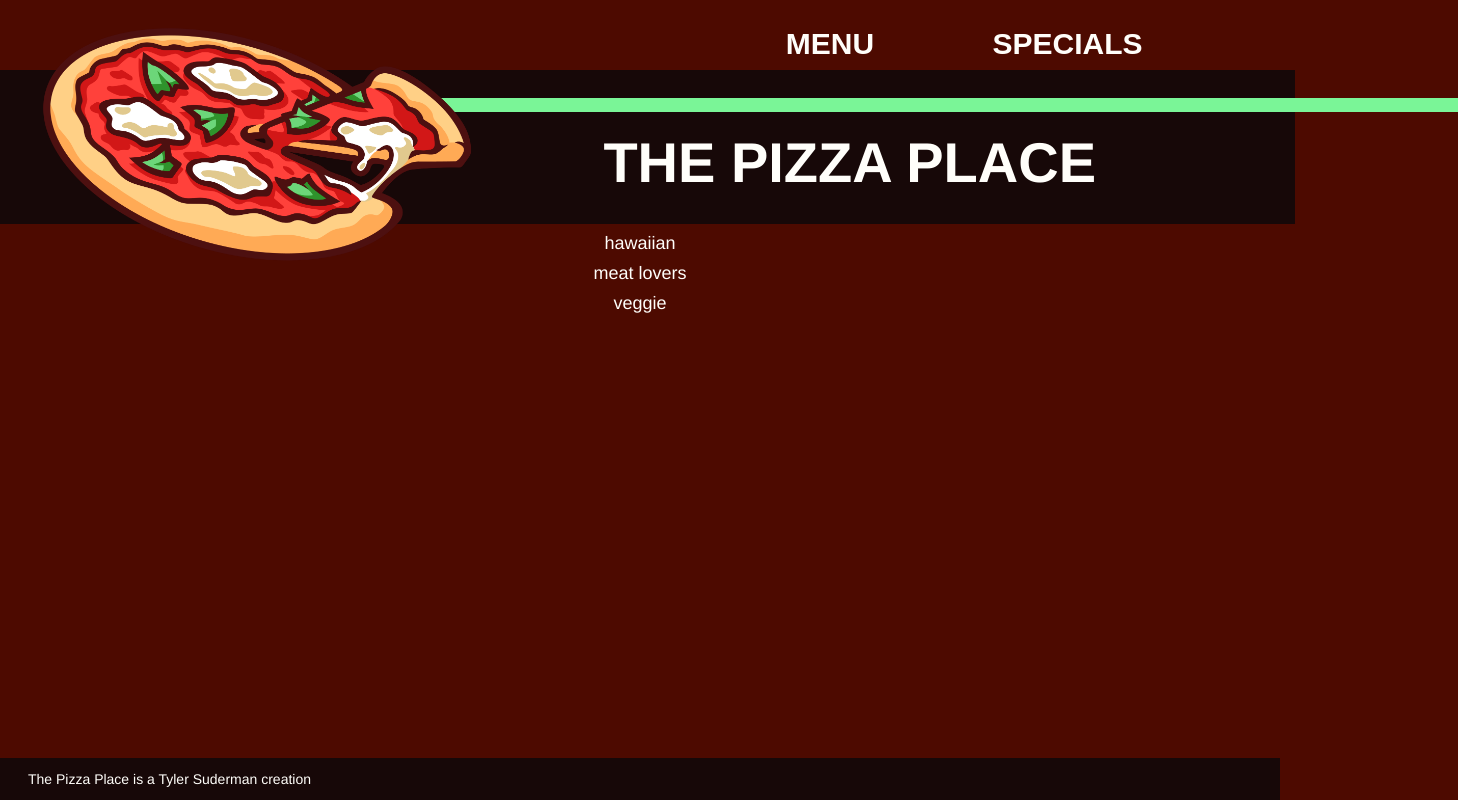
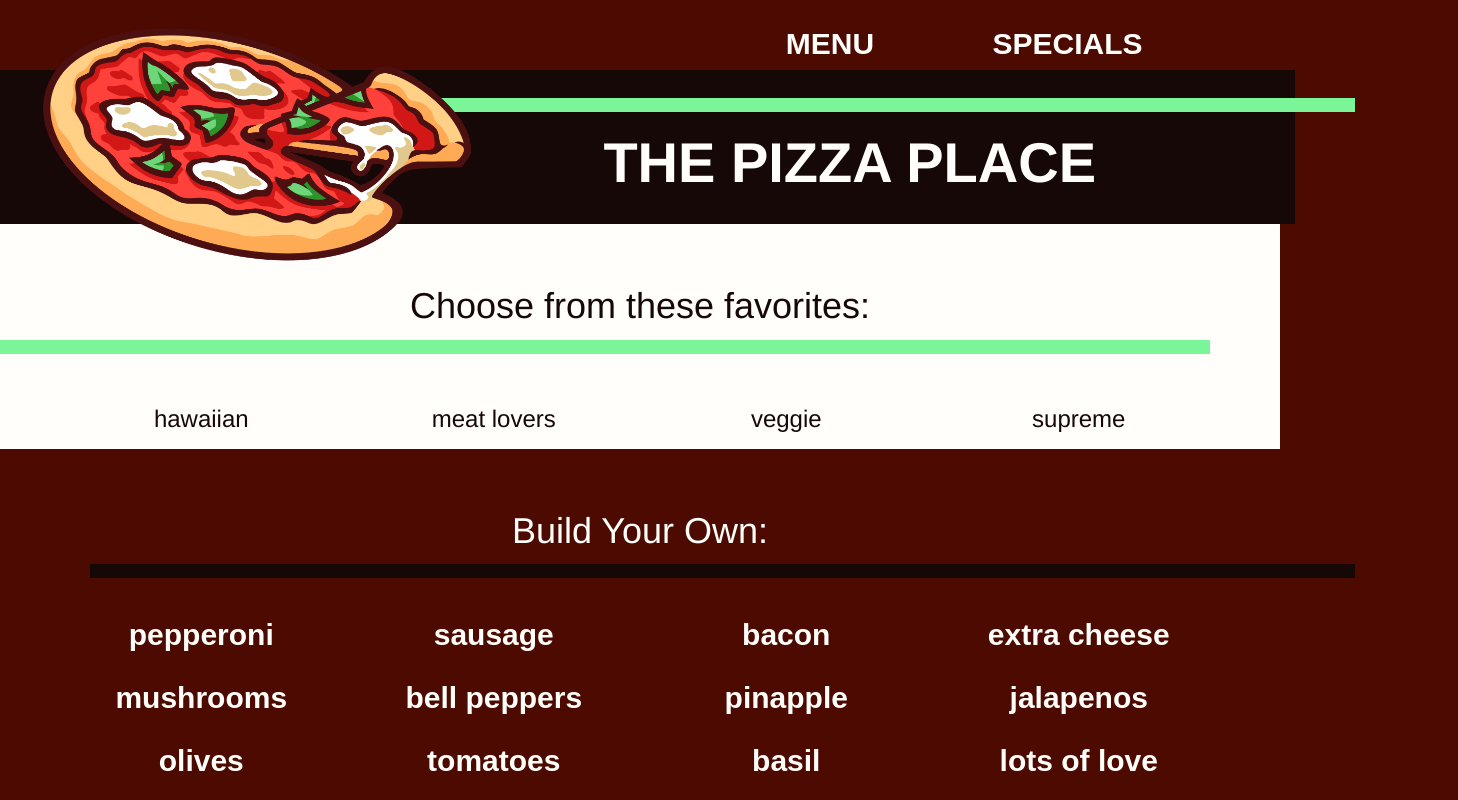
Before and after one commit to tcsuder/codereview-w4d5, a plain HTML site: page index.html in a window 1280 px wide. Shown: the whole page, 1458 px wide, since content can reach past the window. Drawn offline with Linux system fonts and the light colour scheme.

Commit message:
set up user options in html

```diff
--- a/css/styles.css
+++ b/css/styles.css
@@ -15,7 +15,7 @@ h2 {
 }
 
 #pizza-dash {
-  width: 120%;
+  width: 111%;
   margin-left: 20px;
   margin-top: 2em;
   border-top: 1em solid #7AF597;
@@ -51,9 +51,52 @@ h2 {
   margin-top: .5em;
   text-align: center;
   background-color: #170808;
-  color: #FFFEFA;
   border-top-left-radius: 2em;
   border-top-right-radius: 2em;
+}
+
+#specials-menu {
+  padding-top: 3em;
+  background-color: #FFFEFA;
+  color: #170808;
+  text-align: center;
+}
+
+#specials-menu hr {
+  margin-left: -20em;
+  margin-top: 1em;
+  border-top: 1em solid #7AF597;
+}
+
+#specials-menu h3 {
+  height: 2.5em;
+  margin-bottom: -5px;
+  padding-top: .5em;
+  border-top-left-radius: 2em;
+  border-top-right-radius: 2em;
+}
+
+#specials-menu h3:hover {
+  cursor: pointer;
+  height: 2.5em;
+  margin-bottom: -5px;
+  background-color: #4D0A00;
+  color: #FFFEFA;
+  border-top-left-radius: 1em;
+  border-top-right-radius: 1em;
+}
+
+#user-options {
+  color: #FFFEFA;
+  padding-top: 3em;
+  text-align: center;
+}
+
+#user-options hr {
+  width: 111%;
+  margin-left: 20px;
+  margin-top: 1em;
+  border-top: 1em solid #170808;
 }
 
 .footer {
--- a/index.html
+++ b/index.html
@@ -30,20 +30,78 @@
         </div>
       </div>
     </section>
-    <section class="order-form">
-      <div class="menu-options">
-        <div id="specials">
-          <h4>hawaiian</h4>
-          <h4>meat lovers</h4>
-          <h4>veggie</h4>
+    <section id="order-form">
+      <div id="specials-menu">
+        <div class="container">
+          <h1>Choose from these favorites:</h1>
+          <hr>
+          <div class="row">
+            <div class="col-sm-3">
+              <h3>hawaiian</h3>
+            </div>
+            <div class="col-sm-3">
+              <h3>meat lovers</h3>
+            </div>
+            <div class="col-sm-3">
+              <h3>veggie</h3>
+            </div>
+            <div class="col-sm-3">
+              <h3>supreme</h3>
+            </div>
+          </div>
         </div>
-        <div id="options">
-
+      </div>
+      <div id="user-options">
+        <div class="container">
+          <h1>Build Your Own:</h1>
+          <hr>
+          <div class="row">
+            <div class="col-sm-3">
+              <h2>pepperoni</h2>
+            </div>
+            <div class="col-sm-3">
+              <h2>sausage</h2>
+            </div>
+            <div class="col-sm-3">
+              <h2>bacon</h2>
+            </div>
+            <div class="col-sm-3">
+              <h2>extra cheese</h2>
+            </div>
+          </div>
+          <div class="row">
+            <div class="col-sm-3">
+              <h2>mushrooms</h2>
+            </div>
+            <div class="col-sm-3">
+              <h2>bell peppers</h2>
+            </div>
+            <div class="col-sm-3">
+              <h2>pinapple</h2>
+            </div>
+            <div class="col-sm-3">
+              <h2>jalapenos</h2>
+            </div>
+          </div>
+          <div class="row">
+            <div class="col-sm-3">
+              <h2>olives</h2>
+            </div>
+            <div class="col-sm-3">
+              <h2>tomatoes</h2>
+            </div>
+            <div class="col-sm-3">
+              <h2>basil</h2>
+            </div>
+            <div class="col-sm-3">
+              <h2>lots of love</h2>
+            </div>
+          </div>
         </div>
       </div>
     </section>
-    <section class="footer">
+    <!-- <section class="footer">
       <p>The Pizza Place is a <a class="tyler-click" href="http://tcsuder.github.io/codereview-w1d5/">Tyler Suderman</a> creation</p>
-    </section>
+    </section> -->
   </body>
 </html>
--- a/js/scripts.js
+++ b/js/scripts.js
@@ -7,8 +7,8 @@ function Pizza(size, crust, toppings, possibleToppings, price) {
 }
 
 function PossibleToppings() {
-  this.choices = ["lol", "pepperoni", "sausage", "bacon", "cBacon", "extraCheese", "mushrooms", "bellPeppers", "pineapple", "jalapenos", "olives", "tomatoes", "basil"];
-  this.cost = [2, 1, 1, 1, 1, 1, 1/2, 1/2, 1/2, 1/2, 1/2, 1/2, 1/2];
+  this.choices = ["lol", "pepperoni", "sausage", "bacon", "extraCheese", "mushrooms", "bellPeppers", "pineapple", "jalapenos", "olives", "tomatoes", "basil"];
+  this.cost = [2, 1, 1, 1, 1, 1/2, 1/2, 1/2, 1/2, 1/2, 1/2, 1/2];
 }
 
 Pizza.prototype.instaPizza = function() {
```
